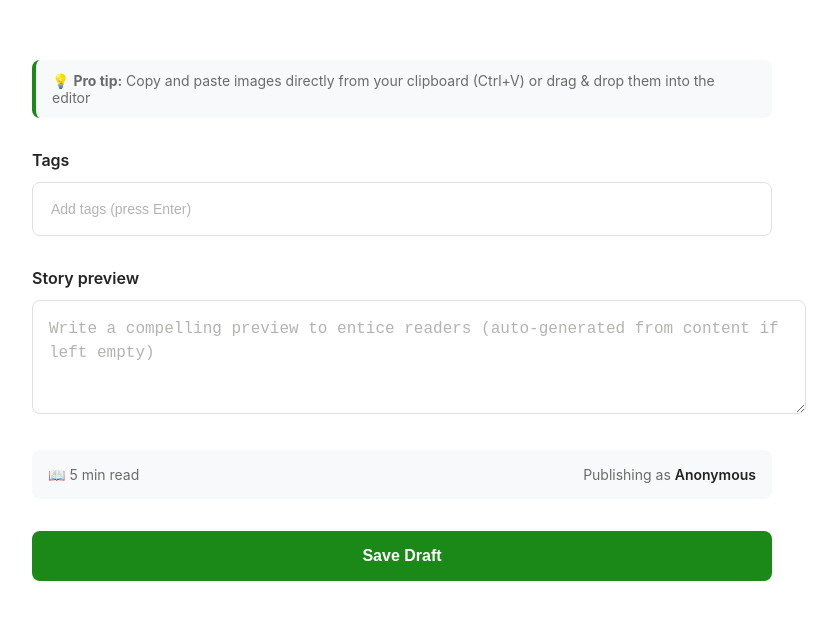
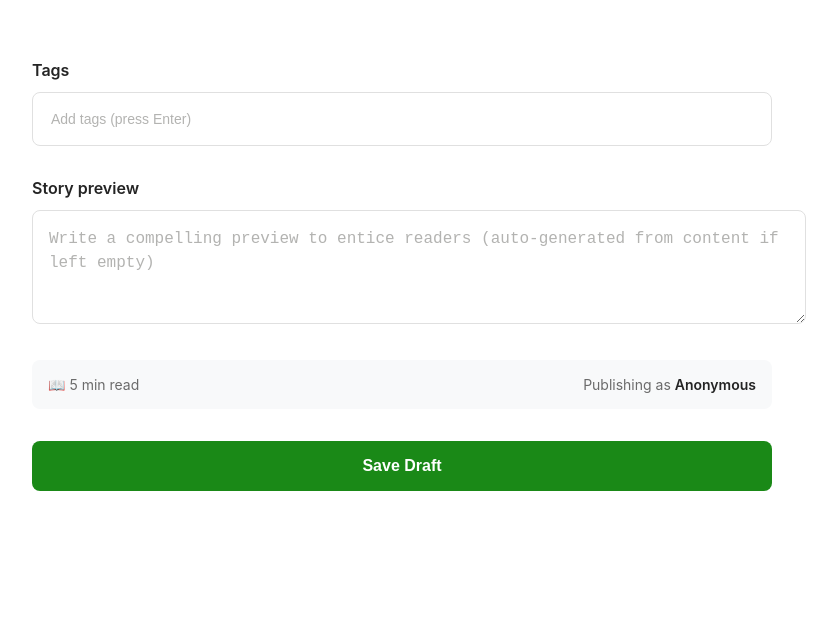
Before and after one commit to sanjuGuna/Bloggle, a React (Vite) app in the folder Frontend/: page /create in a window 1280 px wide. Shown: the part 867-1486 px from the top of the page, without its empty margins (238-1075 px from the left). After the commit the page ends 1426 px from the top, so only its background shows below. Built offline with nearby package versions, Linux system fonts and the light colour scheme.

Commit message:
removing extra content

```diff
--- a/Frontend/src/Pages/CreateBlog.jsx
+++ b/Frontend/src/Pages/CreateBlog.jsx
@@ -468,11 +468,6 @@ const CreateBlog = ({ onCreate, currentUser }) => {
               />
             </div>
 
-            {/* Helper Text for pasting images in the content writer*/}
-            <p className="editor-help">
-              💡 <strong>Pro tip:</strong> Copy and paste images directly from your clipboard (Ctrl+V) or drag & drop them into the editor
-            </p>
-
             {/* Tags Section */}
             <div className="tags-section">
               <label className="section-label">Tags</label>
```
